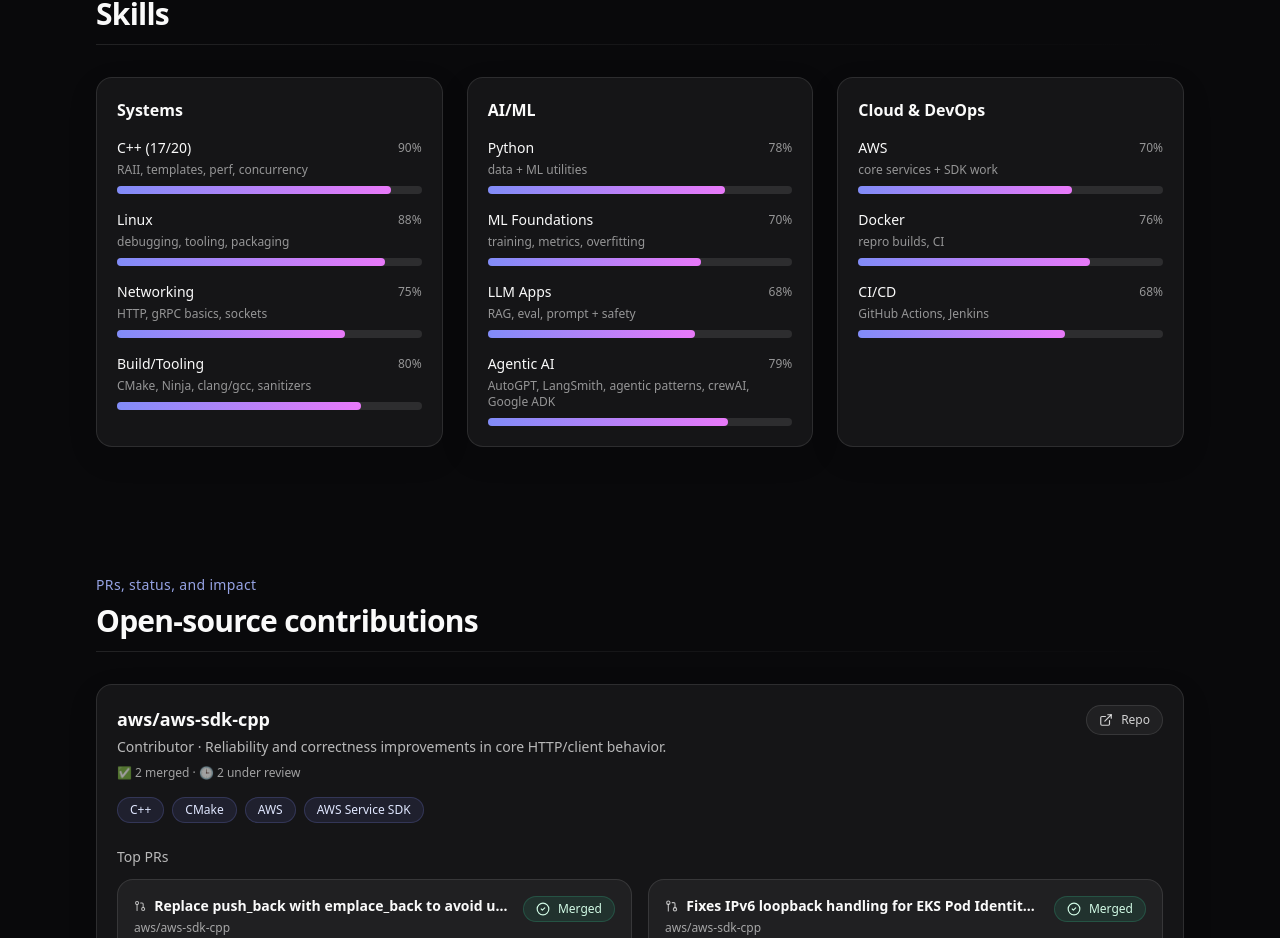
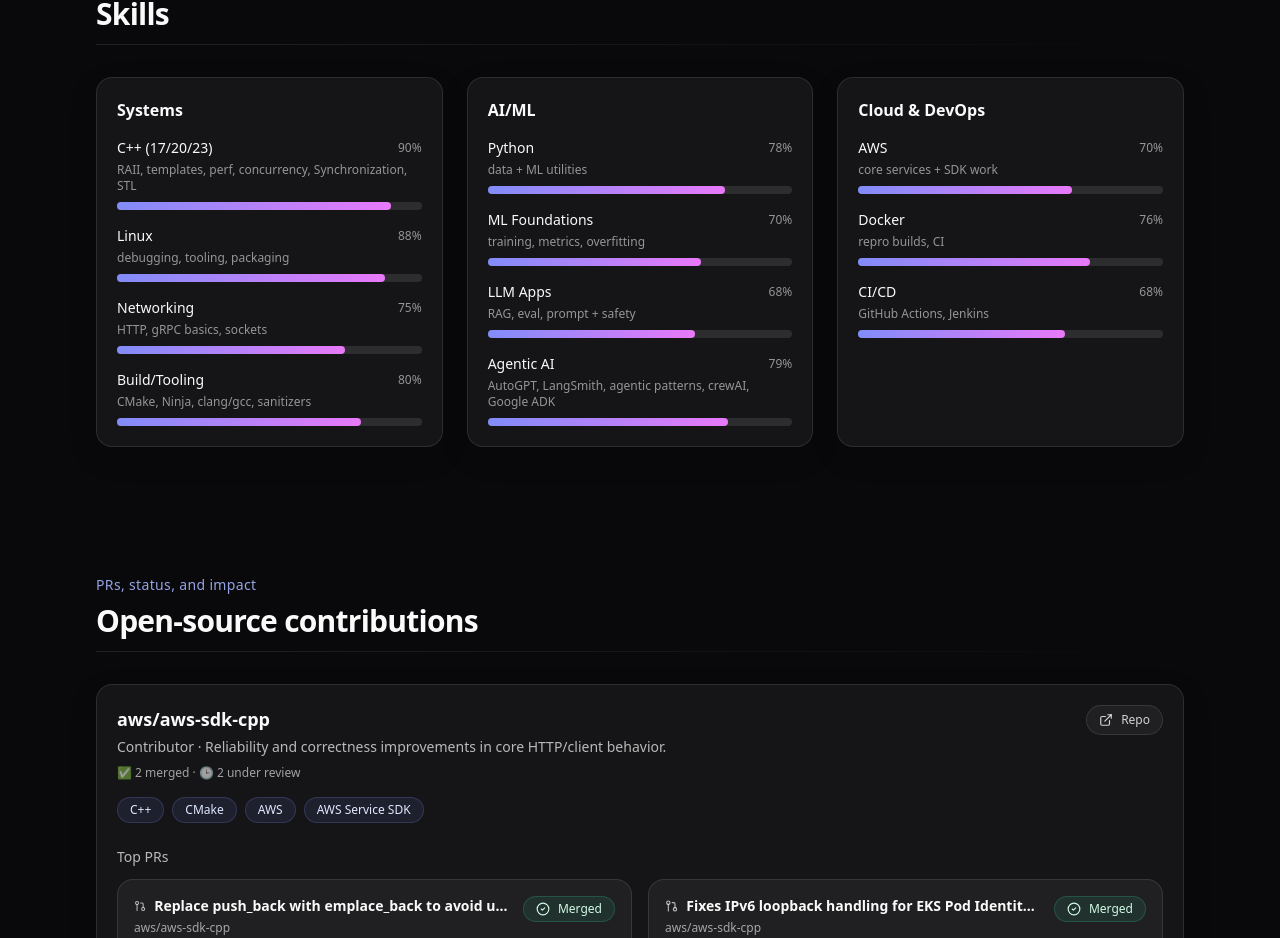
Before and after one commit to rajanyadav0307/rajan-portfolio, a React (Vite) app: page / in a window 1280 px wide. Shown: the part 1658-2596 px from the top of the page. Built offline with nearby package versions, Linux system fonts and the light colour scheme.

Commit message:
Updated C Skills

```diff
--- a/src/content/profile.ts
+++ b/src/content/profile.ts
@@ -112,7 +112,7 @@
       {
         name: "Systems",
         items: [
-          { label: "C++ (17/20)", level: 90, note: "RAII, templates, perf, concurrency" },
+          { label: "C++ (17/20/23)", level: 90, note: "RAII, templates, perf, concurrency, Synchronization, STL" },
           { label: "Linux", level: 88, note: "debugging, tooling, packaging" },
           { label: "Networking", level: 75, note: "HTTP, gRPC basics, sockets" },
           { label: "Build/Tooling", level: 80, note: "CMake, Ninja, clang/gcc, sanitizers" }
```
